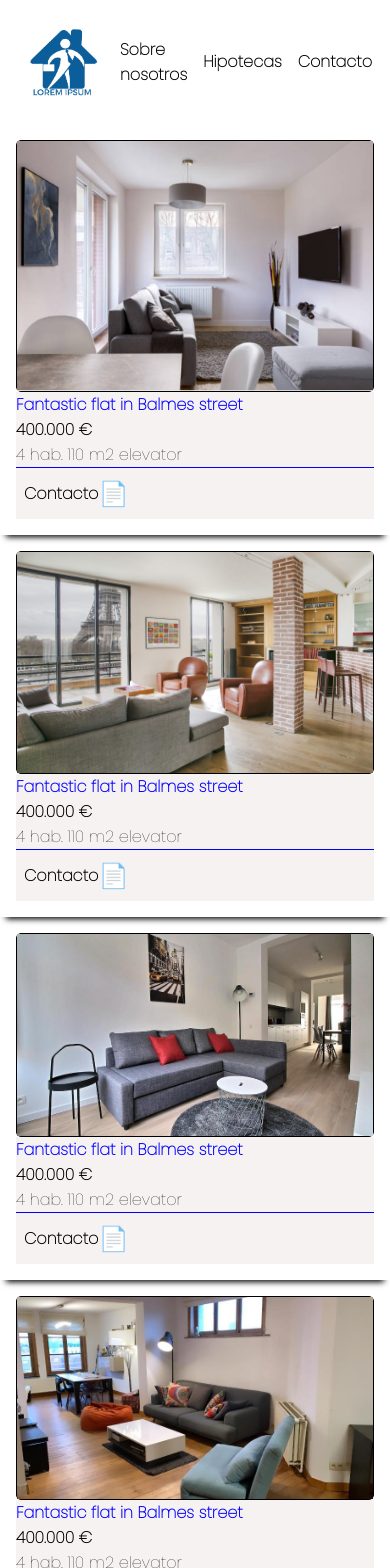
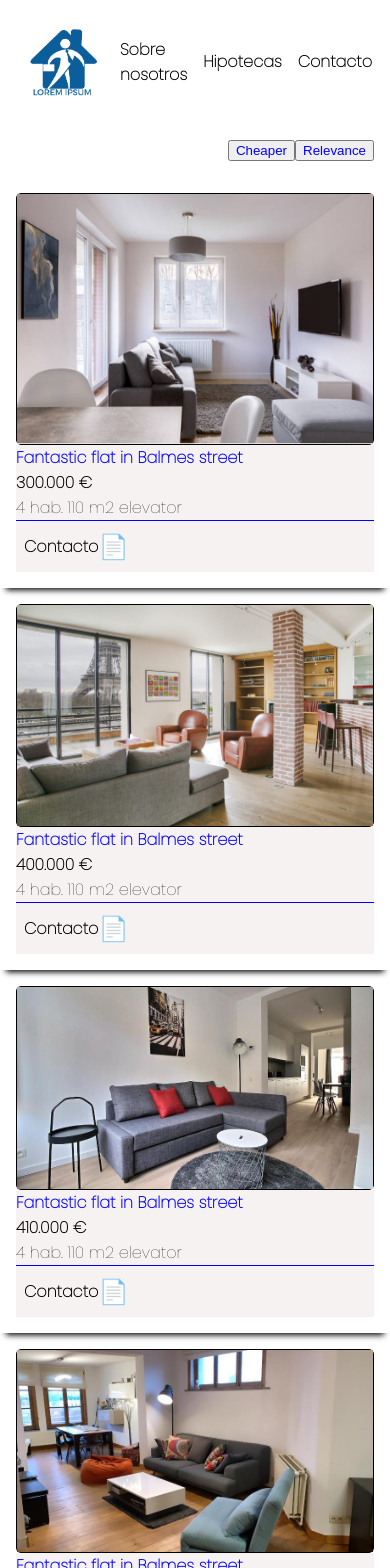
Before and after one commit to davidsantmar/inmoweb, a React (Create React App) app: page / in a window 390 px wide. Shown: the top 1568 px of the page. Built offline with nearby package versions, Linux system fonts and the light colour scheme.

Commit message:
added buttons filters

```diff
--- a/src/App.scss
+++ b/src/App.scss
@@ -29,6 +29,10 @@ hr{
     width: 93.5%;
 }
 @media (max-width: 680px){
+    .flats--grid{
+        display: flex;
+        flex-direction: column;
+    }
     .card{
         display: flex;
         justify-content: center;
@@ -78,7 +82,14 @@ hr{
             border: 0;
             height:1px;
         }
-
+    }
+    .filter--container{
+        display: flex;
+        justify-content: flex-end;
+        padding: 1rem;
+    }
+    .cheaper__button, .relevance__button{
+        color: blue;
     }
     .sub--title{
         display: flex;
@@ -203,7 +214,7 @@ hr{
             margin-top: 1rem;
           }
       }
-    input{
+    .mortgage__input{
         border: none;
     }
     input::-webkit-outer-spin-button,  //hide input arrows
--- a/src/components/Hipotecas.jsx
+++ b/src/components/Hipotecas.jsx
@@ -65,7 +65,7 @@ const Hipotecas = () => {
                 House price
                 <div className='price--container'>
                     <span className='change__numbers__buttons' onClick={removeMoney}>-</span>
-                    <input type='number' min='0' />
+                    <input className='mortgage__input' type='number' min='0' />
                     <span> €</span>
                     <span className='change__numbers__buttons' onClick={addMoney}>+</span>
                 </div>
--- a/src/components/Inmuebles.jsx
+++ b/src/components/Inmuebles.jsx
@@ -1,4 +1,4 @@
-import React from 'react';
+import React, { useState } from 'react';
 import flat1 from '../images/flat1.png';
 import flat2 from '../images/flat2.jpeg';
 import flat3 from '../images/flat3.jpeg';
@@ -8,10 +8,29 @@ import { Link } from "react-router-dom";
 
 
 
+
 const Inmuebles = () => {
+    const [firstFlat, setFirstFlat] = useState();
+    const [secondFlat, setSecondFlat] = useState();
+    const [thirdFlat, setThirdFlat] = useState();
+    const [fourthFlat, setFourthFlat] = useState();
+
+    function cheaperButton(){
+        const orderedFlats = [4, 2, 5, 1, 3];
+        document.getElementById
+
+        numbers.sort(function(a, b) {
+          return a - b;
+        });
+    }
     return (
         <>
-        <div className='card'>
+        <div className='filter--container'>
+            <button className='cheaper__button'>Cheaper</button>
+            <button className='relevance__button'>Relevance</button>
+        </div>
+        <div className='flats--grid'>
+            <div className='card' id='1'>
                 <div className='card__picture__container'>
                     <div className='card__picture'>
                         <img className='flat1' src={flat1} alt='flat'/>
@@ -20,7 +39,7 @@ const Inmuebles = () => {
                 <div className='card__description'>
                     Fantastic flat in Balmes street
                 </div>
-            <span className='card__price'>400.000 €</span>
+                <span className='card__price'>300.000 €</span>
                 <div className='card__features'>4 hab.  110 m2  elevator</div>
                 <hr className='card__hr'/>
                 <div className='card__contact'>
@@ -30,7 +49,7 @@ const Inmuebles = () => {
                     </Link>
                 </div>
             </div>
-        <div className='card'>
+            <div className='card' id='2'>
                 <div className='card__picture__container'>
                     <div className='card__picture'>
                         <img className='flat2' src={flat2} alt='flat'/>
@@ -49,7 +68,7 @@ const Inmuebles = () => {
                     </Link>
                 </div>
             </div>
-        <div className='card'>
+            <div className='card' id='3'>
                 <div className='card__picture__container'>
                     <div className='card__picture'>
                         <img className='flat3' src={flat3} alt='flat'/>
@@ -58,7 +77,7 @@ const Inmuebles = () => {
                 <div className='card__description'>
                     Fantastic flat in Balmes street
                 </div>
-            <span className='card__price'>400.000 €</span>
+                <span className='card__price'>410.000 €</span>
                 <div className='card__features'>4 hab.  110 m2  elevator</div>
                 <hr className='card__hr'/>
                 <div className='card__contact'>
@@ -68,7 +87,7 @@ const Inmuebles = () => {
                     </Link>
                 </div>
             </div>
-        <div className='card'>
+            <div className='card' id='4'>
                 <div className='card__picture__container'>
                     <div className='card__picture'>
                         <img className='flat4' src={flat4} alt='flat'/>
@@ -77,7 +96,7 @@ const Inmuebles = () => {
                 <div className='card__description'>
                     Fantastic flat in Balmes street
                 </div>
-            <span className='card__price'>400.000 €</span>
+                <span className='card__price'>420.000 €</span>
                 <div className='card__features'>4 hab.  110 m2  elevator</div>
                 <hr className='card__hr'/>
                 <div className='card__contact'>
@@ -87,6 +106,7 @@ const Inmuebles = () => {
                     </Link>
                 </div>
             </div>
+        </div>
         </>
     );
 };
```
Lines whose indentation alone changed are shown as unchanged.
